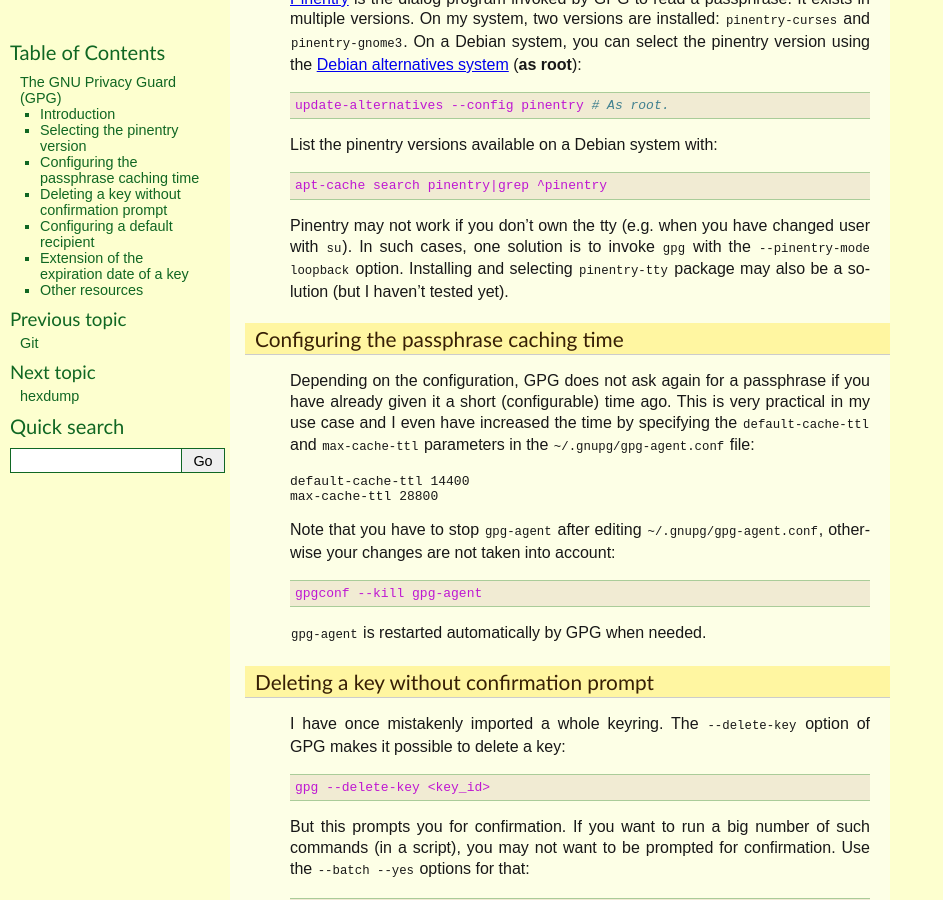
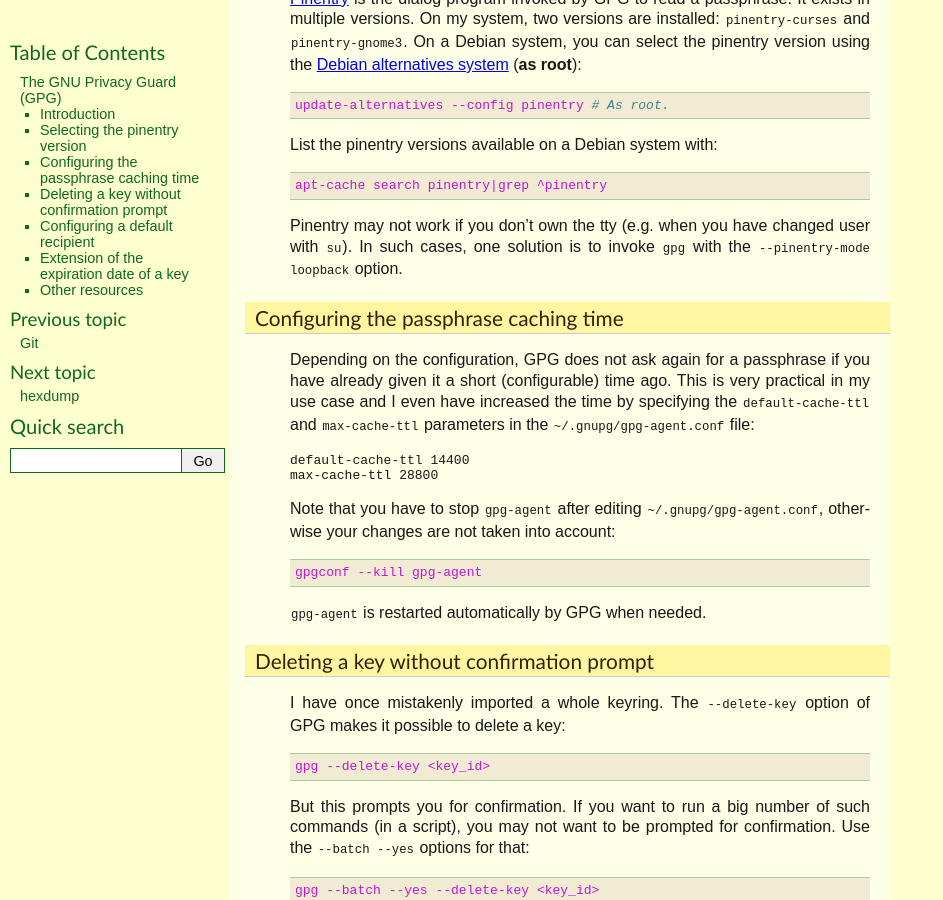
Before and after one commit to thierr26/thierr26_personal_notes_sphinx_sources, a Sphinx documentation site: the page built from source/gnu_privacy_guard.rst, in a window 1280 px wide and 900 px high, scrolled down 605 px. Shown: the whole window, without its empty margins (0-943 px from the left). Built offline with Sphinx 7.4.7, drawn with Linux system fonts in a browser that asks for light colours.

Commit message:
Remove a misleading sentence

```diff
--- a/source/gnu_privacy_guard.rst
+++ b/source/gnu_privacy_guard.rst
@@ -46,8 +46,7 @@ List the pinentry versions available on a Debian system with::
 
 Pinentry may not work if you don't own the tty (e.g. when you have changed user
 with ``su``). In such cases, one solution is to invoke ``gpg`` with the
-``--pinentry-mode loopback`` option. Installing and selecting ``pinentry-tty``
-package may also be a solution (but I haven't tested yet).
+``--pinentry-mode loopback`` option.
 
 
 Configuring the passphrase caching time
```
